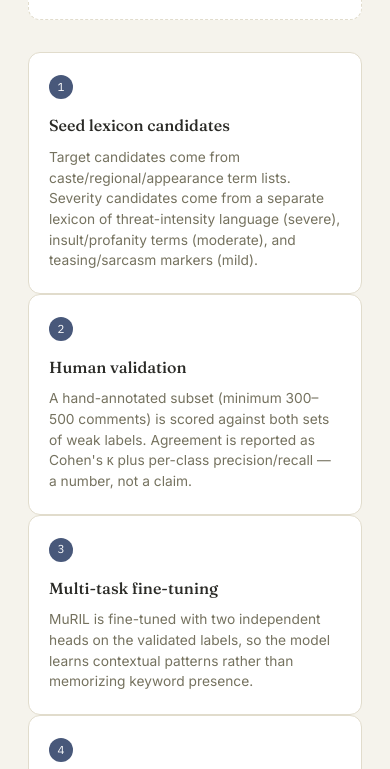
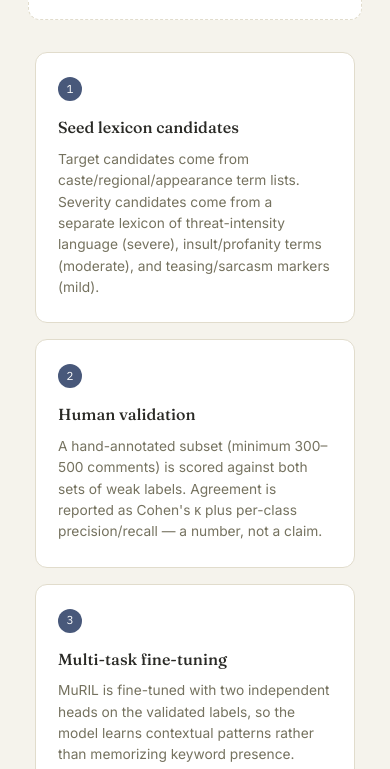
Before and after one commit to KSirushti/tanshield, a plain HTML site: page index.html in a window 390 px wide. Shown: the part 5035-5804 px from the top of the page. Drawn offline with Linux system fonts and the light colour scheme.

Commit message:
Update styles.css

```diff
--- a/styles.css
+++ b/styles.css
@@ -168,19 +168,14 @@ h2{
 @media(max-width:640px){.problem-grid{grid-template-columns:1fr;}}
 
 /* FLOW DIAGRAM */
-.flow{display:flex; align-items:stretch; gap:0; overflow-x:auto; padding-bottom:8px;}
+.flow{display:flex; flex-wrap:wrap; justify-content:center; gap:16px;}
 .flow-step{
-  flex:1 1 0; min-width:190px;
+  flex:1 1 300px; max-width:320px;
   background:var(--surface);
   border:1px solid var(--hairline);
   border-radius:12px;
-  padding:22px 20px;
+  padding:24px 22px;
   position:relative;
-}
-.flow-connector{
-  width:36px; flex-shrink:0;
-  display:flex; align-items:center; justify-content:center;
-  color:var(--hairline);
 }
 .flow-num{
   font-family:'IBM Plex Mono',monospace; font-size:0.72rem;
@@ -190,16 +185,12 @@ h2{
   margin-bottom:14px;
 }
 .flow-step h3{font-family:'Fraunces',serif; font-weight:500; font-size:1rem; margin-bottom:8px;}
-.flow-step p{font-size:0.86rem; color:var(--muted); line-height:1.5;}
+.flow-step p{font-size:0.86rem; color:var(--muted); line-height:1.55;}
 .flow-step .tag{
   display:inline-block; margin-top:10px;
   font-family:'IBM Plex Mono',monospace; font-size:0.66rem;
   color:var(--sage); background:rgba(92,138,120,0.1);
   padding:3px 8px; border-radius:20px;
-}
-@media(max-width:900px){
-  .flow{flex-direction:column;}
-  .flow-connector{width:auto; height:24px; transform:rotate(90deg);}
 }
 
 /* CATEGORY CARDS */
```
